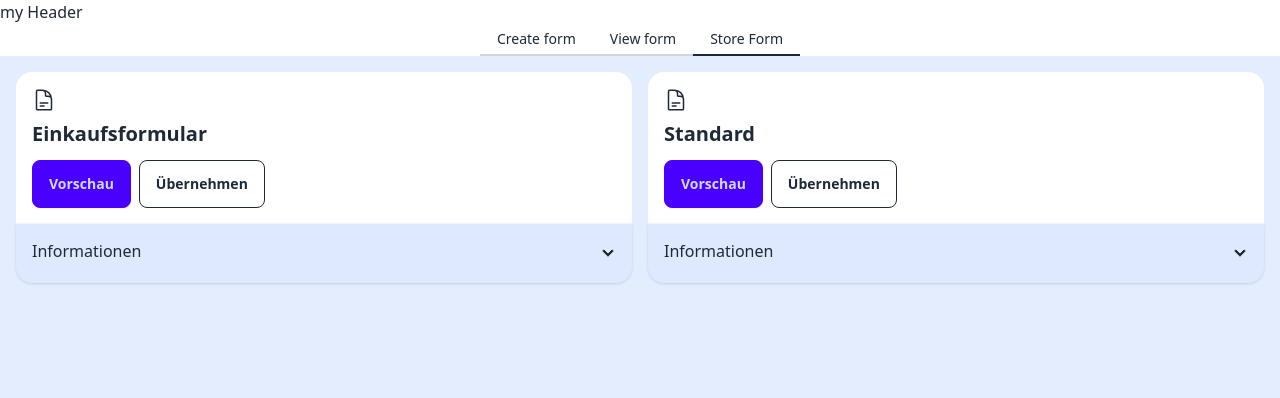
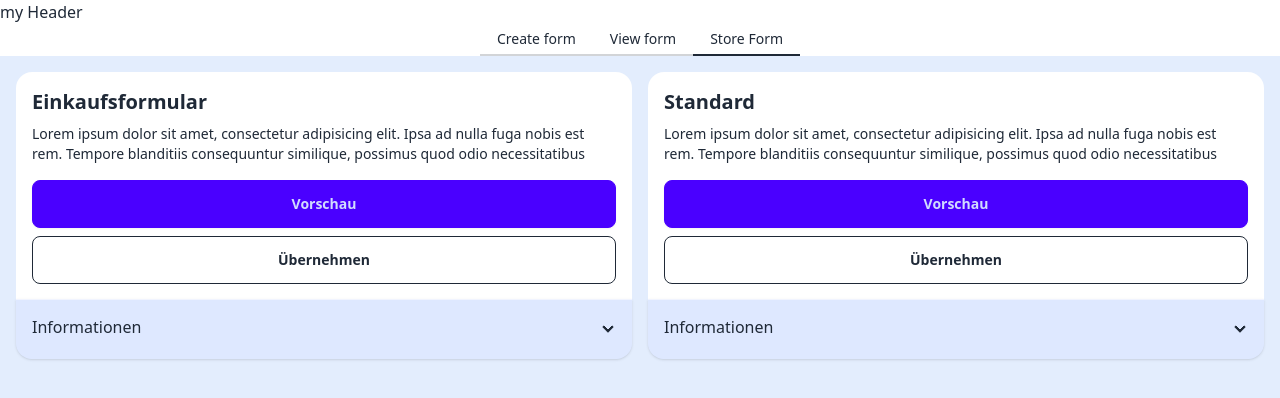
Before and after one commit to dgschel/EasySurvey, an Angular app: page /store in a window 1280 px wide. Shown: the top 398 px of the page. Built offline with nearby package versions, Linux system fonts and the light colour scheme.

Commit message:
update view. button take full width an added description

```diff
--- a/src/app/store-form/store-form.component.html
+++ b/src/app/store-form/store-form.component.html
@@ -4,15 +4,12 @@
     <div class="join-item">
       <div class="card card-compact bg-base-100 rounded-b-none">
         <div class="card-body">
-          <svg xmlns="http://www.w3.org/2000/svg" fill="none" viewBox="0 0 24 24" stroke-width="1.5"
-            stroke="currentColor" class="size-6">
-            <path stroke-linecap="round" stroke-linejoin="round"
-              d="M19.5 14.25v-2.625a3.375 3.375 0 0 0-3.375-3.375h-1.5A1.125 1.125 0 0 1 13.5 7.125v-1.5a3.375 3.375 0 0 0-3.375-3.375H8.25m0 12.75h7.5m-7.5 3H12M10.5 2.25H5.625c-.621 0-1.125.504-1.125 1.125v17.25c0 .621.504 1.125 1.125 1.125h12.75c.621 0 1.125-.504 1.125-1.125V11.25a9 9 0 0 0-9-9Z" />
-          </svg>
-          <h3 class="card-title">{{ template.key }}</h3>
+          <h3 class="card-title !mb-0">{{ template.key }}</h3>
+          <p class="mb-2">Lorem ipsum dolor sit amet, consectetur adipisicing elit. Ipsa ad nulla fuga nobis est rem.
+            Tempore blanditiis consequuntur similique, possimus quod odio necessitatibus</p>
           <div class="card-actions">
-            <button class="btn btn-primary">Vorschau</button>
-            <button class="btn btn-outline btn-neutral">Übernehmen</button>
+            <button class="btn w-full btn-primary">Vorschau</button>
+            <button class="btn w-full btn-outline btn-neutral">Übernehmen</button>
           </div>
         </div>
       </div>
```
